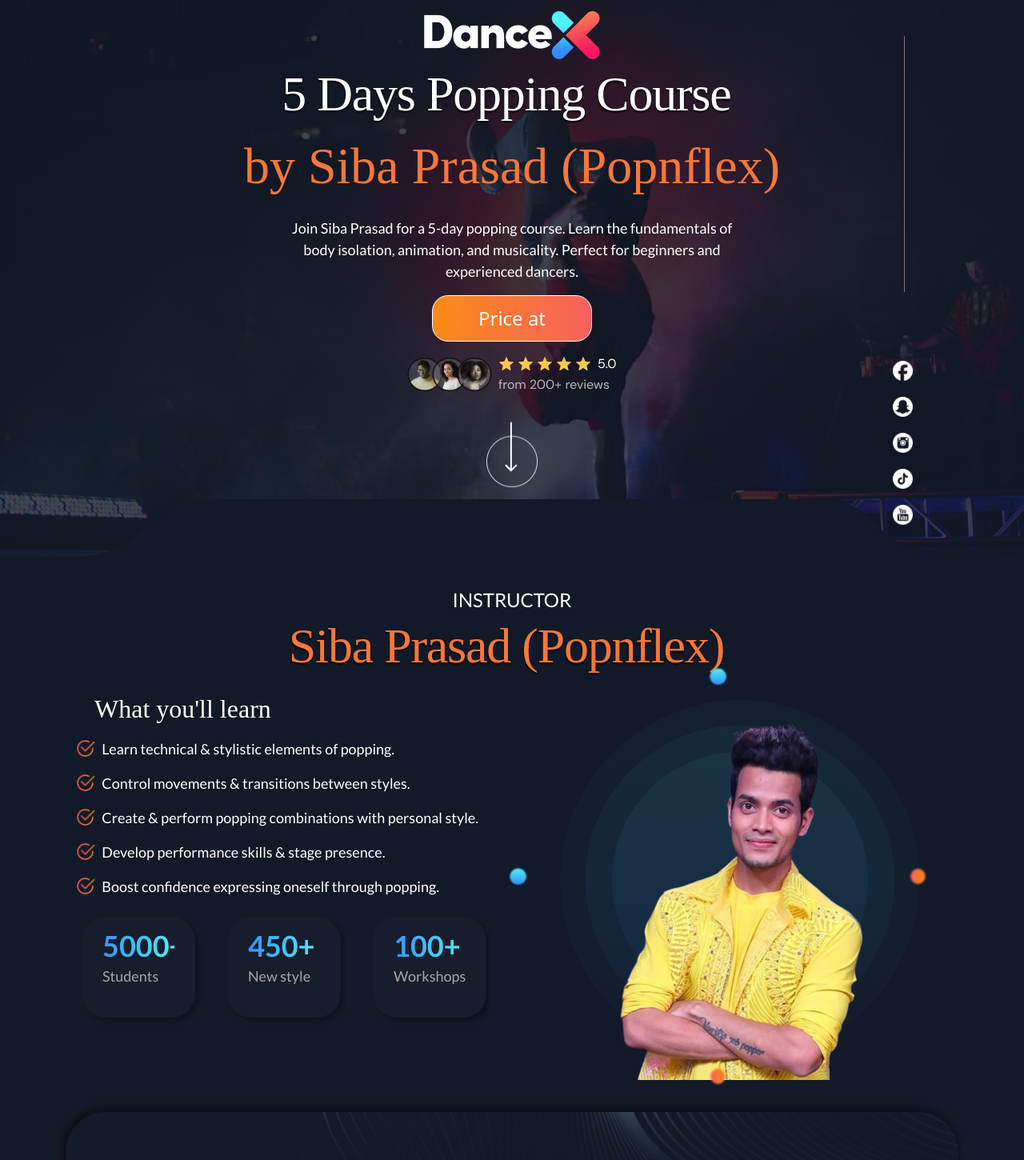
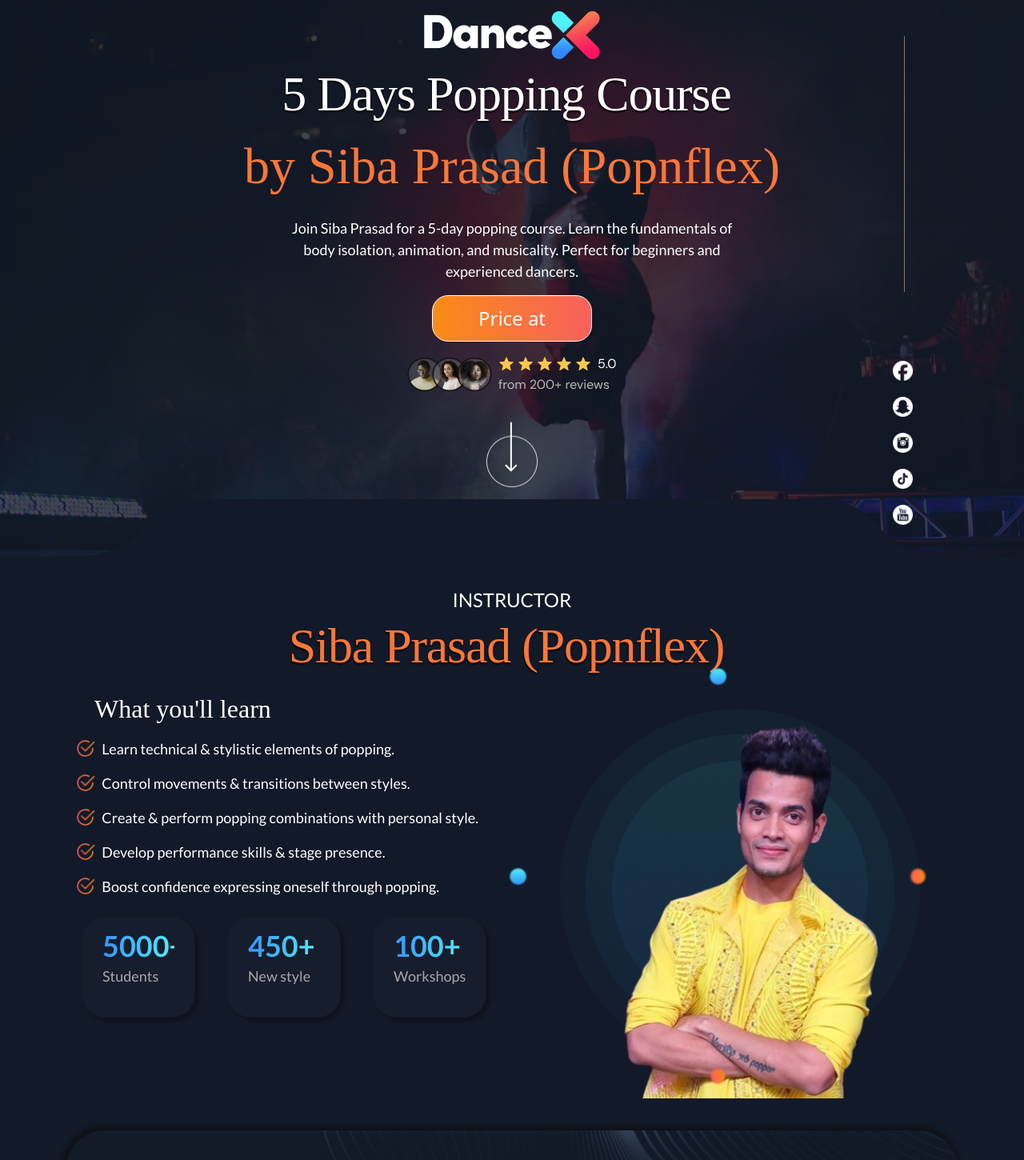
Before and after one commit to Sahu19980000/dance-x, a React (Create React App) app: page / in a window 1280 px wide. Shown: the top 1450 px of the page at 80% size. Built offline with nearby package versions, Linux system fonts and the light colour scheme; a web font is replaced by a local one.

Commit message:
Update circle.css

```diff
--- a/src/components/Home/instructor/right-instructor/circle.css
+++ b/src/components/Home/instructor/right-instructor/circle.css
@@ -7,7 +7,7 @@
     color: #fff;
 }
 .profile-bar{
-
+    width: -webkit-fill-available;;
     z-index: 0;
 }
 
```
